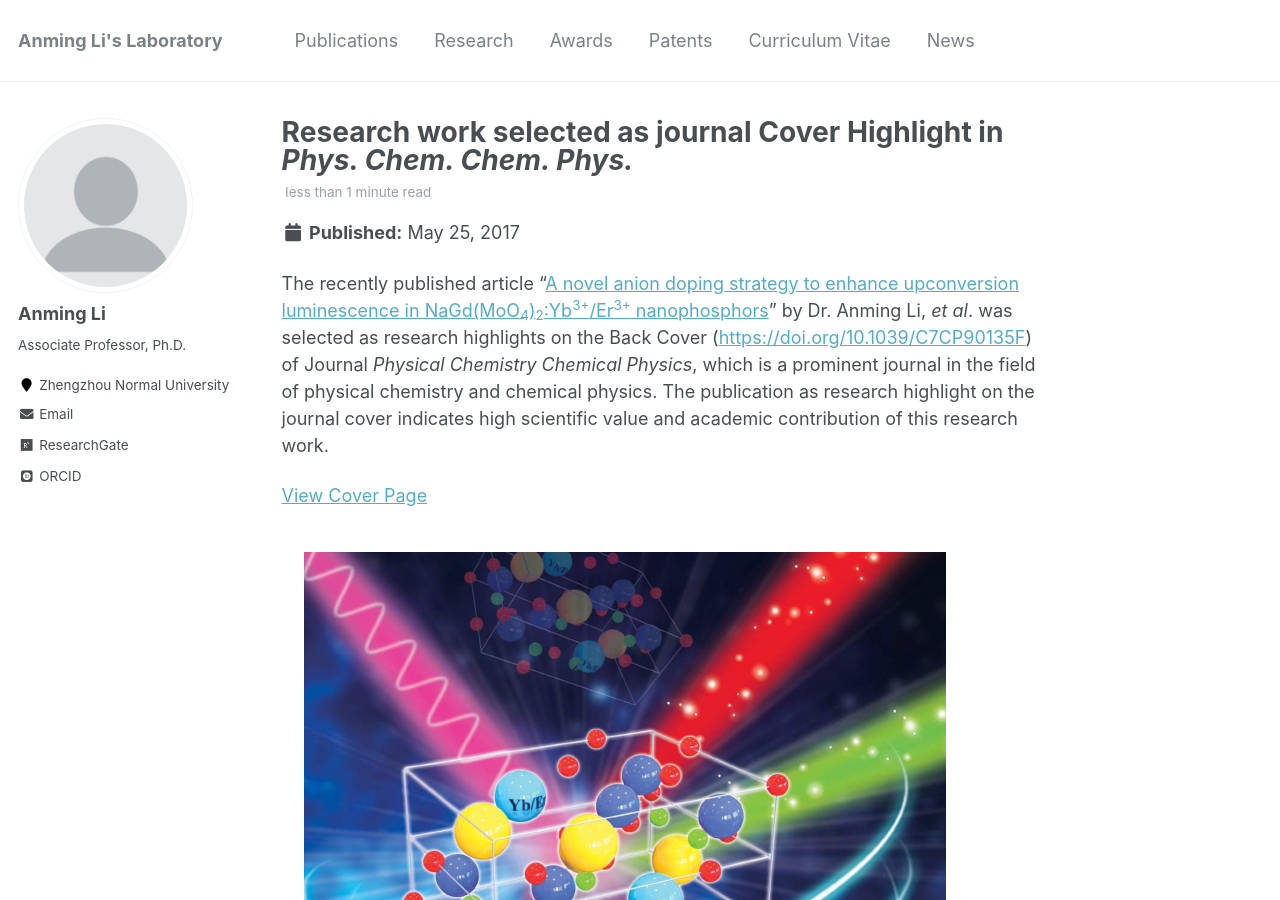
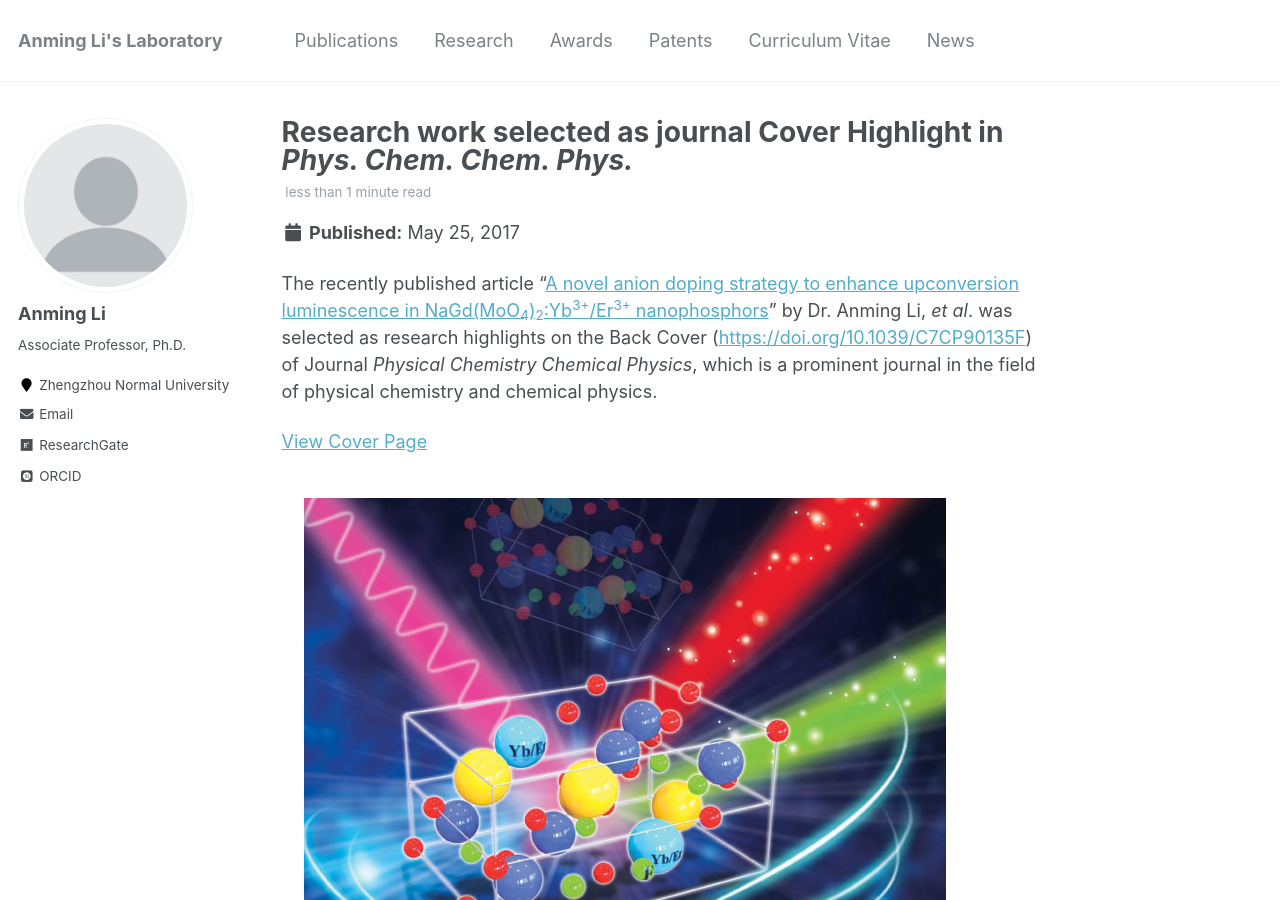
Before and after one commit to ucnclab/ucnclab.github.io, a Jekyll site: the page built from _posts/2017-05-25-blog-post-1.md, in a window 1280 px wide and 900 px high. Built offline with Jekyll 4.4.1, drawn with Linux system fonts in a browser that asks for light colours; some web fonts are replaced; comment, search, counter and statistics services are not loaded.

Commit message:
Update 2017-05-25-blog-post-1.md

```diff
--- a/_posts/2017-05-25-blog-post-1.md
+++ b/_posts/2017-05-25-blog-post-1.md
@@ -6,7 +6,7 @@
   - Research Highlight
 ---
 
-The recently published article "[A novel anion doping strategy to enhance upconversion luminescence in NaGd(MoO<sub>4</sub>)<sub>2</sub>:Yb<sup>3+</sup>/Er<sup>3+</sup> nanophosphors](/publications/2017-05-25-paper12)" by Dr. Anming Li, <i>et al</i>. was selected as research highlights on the Back Cover (<https://doi.org/10.1039/C7CP90135F>) of Journal <i>Physical Chemistry Chemical Physics</i>, which is a prominent journal in the field of physical chemistry and chemical physics. The publication as research highlight on the journal cover indicates high scientific value and academic contribution of this research work.
+The recently published article "[A novel anion doping strategy to enhance upconversion luminescence in NaGd(MoO<sub>4</sub>)<sub>2</sub>:Yb<sup>3+</sup>/Er<sup>3+</sup> nanophosphors](/publications/2017-05-25-paper12)" by Dr. Anming Li, <i>et al</i>. was selected as research highlights on the Back Cover (<https://doi.org/10.1039/C7CP90135F>) of Journal <i>Physical Chemistry Chemical Physics</i>, which is a prominent journal in the field of physical chemistry and chemical physics.
 
 [View Cover Page](https://pubs.rsc.org/en/content/articlelanding/2017/cp/c7cp90135f)
 
```
